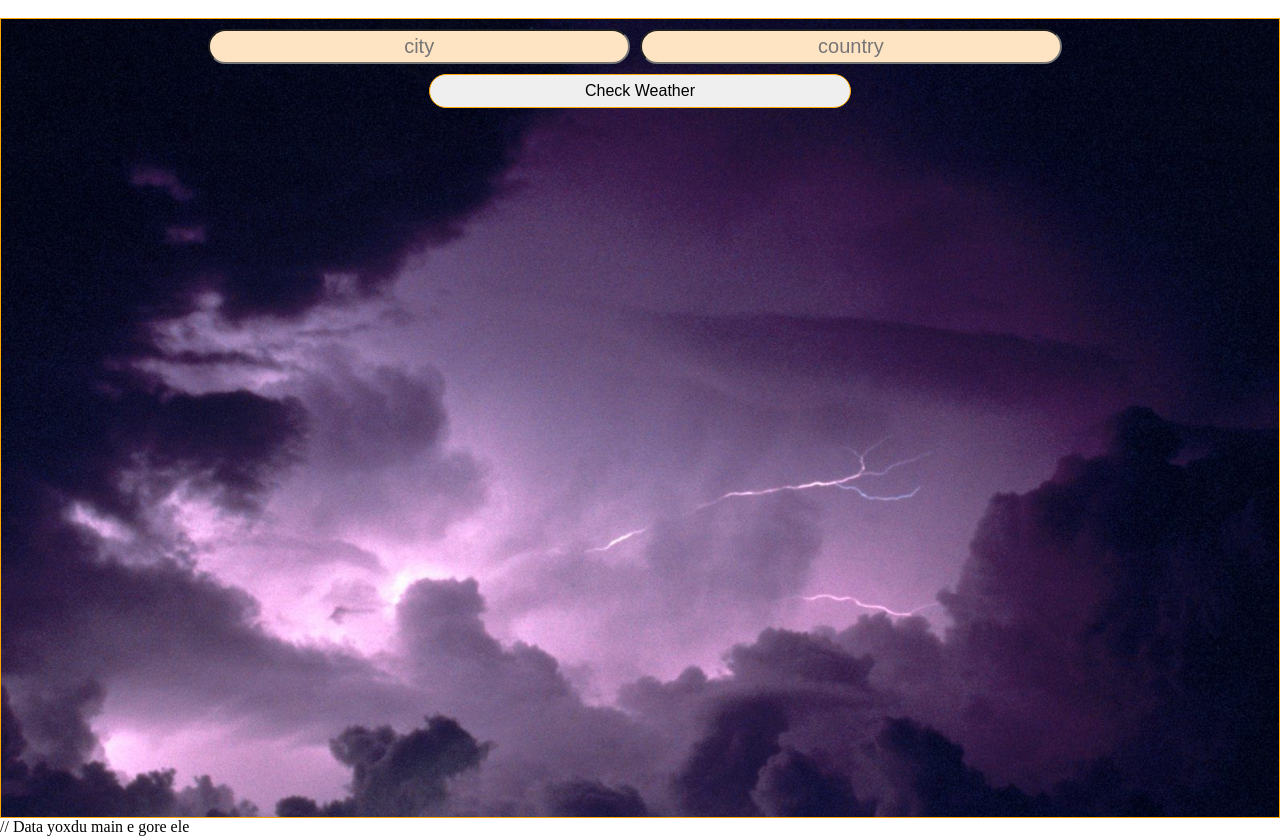
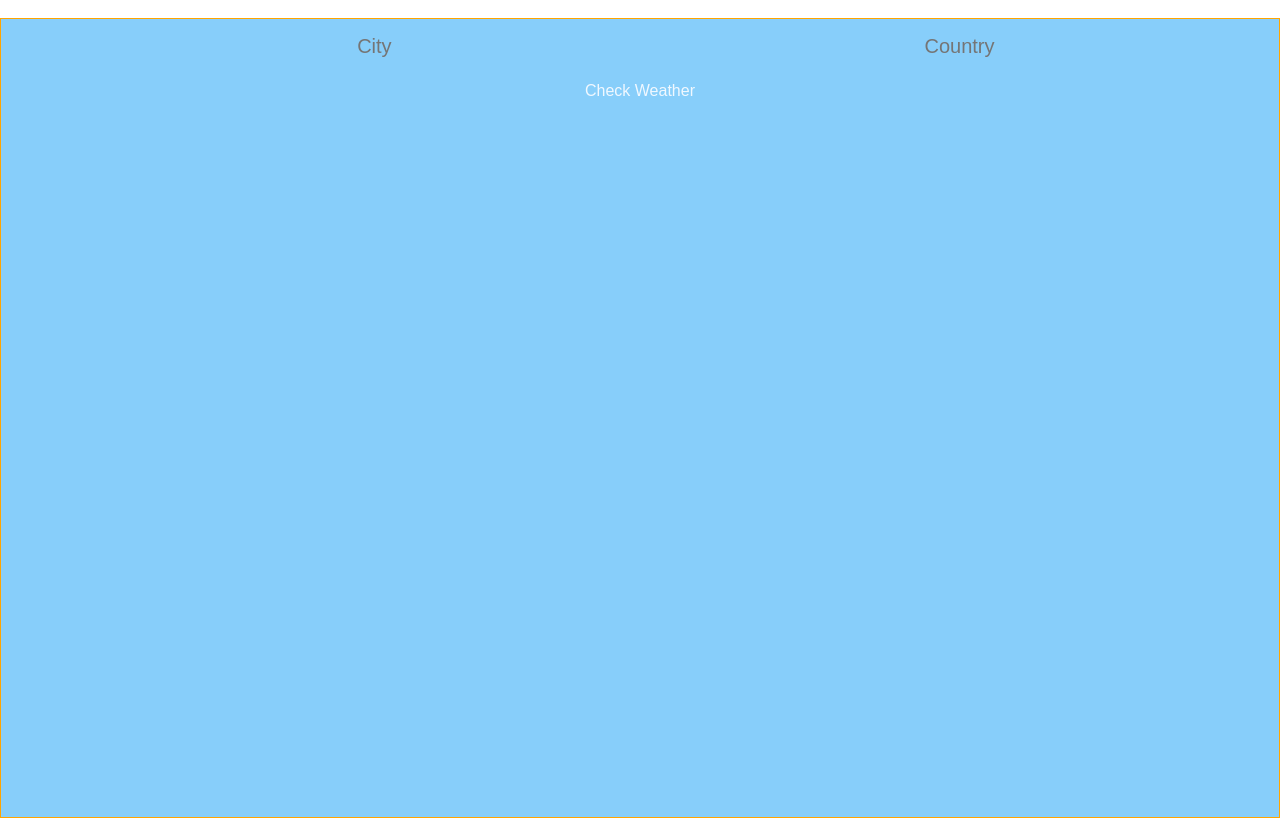
Before and after one commit to zulfuqar2/MainProj, a React (Vite) app: page / in a window 1280 px wide. Built offline with nearby package versions, Linux system fonts and the light colour scheme.

Commit message:
Design time hihu

```diff
--- a/src/components/WeApp.css
+++ b/src/components/WeApp.css
@@ -17,12 +17,15 @@ form{
     border: 1px solid orange;
     justify-content: center;
     text-align: center;
-    background-image:url(../components/img/2859833.jpg);
+
     background-size: cover;
 
 }
+.whole{
+    background-image:url(../components/img/2859833.jpg);
+}
 .city{
-    width: 33%;
+    width: 50%;
     height: 35px;
     border-radius: 41px;
     text-align: center;
@@ -30,10 +33,16 @@ form{
     background-color: bisque;
     color: black;
     font-size: 20px;
+    border: none;
+    outline: none;
+    background-color: transparent;
+}
+.city:hover{
+    background-color:slateblue ;
 }
 
 .country{
-    width: 33%;
+    width: 40%;
     height: 35px;
     border-radius: 41px;
     text-align: center;
@@ -42,6 +51,12 @@ form{
     color: black;
     font-size: 20px;
     margin: 10px;
+    border: none;
+    outline: none;
+    background-color: transparent;
+}
+.country:hover{
+    background-color:slateblue ;
 }
 .subBtn{
     width: 33%;
@@ -49,6 +64,9 @@ form{
     font-size: 16px;
     border-radius: 32px;
     border: 1px solid orange;
+    border: none;
+    background: transparent;
+    color: aliceblue;
 
 }
 .subBtn:hover{
--- a/src/components/WeApp.jsx
+++ b/src/components/WeApp.jsx
@@ -45,9 +45,10 @@ const APIKEY ='47b8c411cbaefbb5c821ccfce0e210fa';
     <div className='weapp'>
       {/* <span className='title'>My Wheather App</span> */}
       <br />
+      <div className='whole'>
       <form action="">
-        <input type="text" className='city' placeholder='city' name='city' onChange={(e)=>handleChange(e)} />
-        <input type="text"  className='country' placeholder='country' name='country' onChange={(e) =>handleChange(e)} />
+        <input type="text" className='city' placeholder='City' name='city' onChange={(e)=>handleChange(e)} />
+        <input type="text"  className='country' placeholder='Country' name='country' onChange={(e) =>handleChange(e)} />
          <button className='subBtn' onClick={(e)=>weatherMain(e)}>Check Weather</button>
 
 
@@ -57,7 +58,7 @@ const APIKEY ='47b8c411cbaefbb5c821ccfce0e210fa';
           <WeaApp main ={Weather}/>
         </div>
       ):null}
-      // Data yoxdu main e gore ele
+    </div>
 
 
 
--- a/src/components/Wea.css
+++ b/src/components/Wea.css
@@ -13,5 +13,15 @@
     font-size: large;
     font-weight: bold;
     color: cadetblue;
-    background-image: url(https://upload.wikimedia.org/wikipedia/commons/9/91/Weather-more-clouds.svg);
+
 }
+
+.header{
+    font-size: 100px;
+}
+.Degree{
+    justify-content: center;
+    background-color:slategray;
+    color: white;
+
+}
--- a/src/components/WeaApp.jsx
+++ b/src/components/WeaApp.jsx
@@ -5,7 +5,7 @@ import '../components/Wea.css';
 const WeaApp = ({main}) => {
 
   const temprature = main.main.temp;
-  const weatherDescription = main.weather.description;
+  const weatherDescription = main.weather[0].description;
   const weatherDescription2 = main.weather.icon;
   const humidity = main.main.humidity;
   const wind = main.wind.speed;
@@ -16,14 +16,12 @@ const WeaApp = ({main}) => {
   return (
     <div className="weather-details">
       <h2 className='header'>Wheather App</h2>
-      <p>Degree: {main.main.temp?temprature:null}°K</p>
-      <p>Wheather {main.weather?weatherDescription:null}</p>
-      <p>{main.weather?weatherDescription2:null}</p>
-      <p>humidtiy: {main.main.humidity?humidity:null}%</p>
-      <p>wind:{wind? wind :null}</p>
-      <p>Sunrise :{sys}  <br/>
-         Sunset :{sys2}
-      </p>
+      <p className='Degree'>Degree: {main.main.temp?temprature:null}°K</p>
+      <p className='Wheather'>Wheather: {main.weather?weatherDescription:null}</p>
+      <p className='icon'>{main.weather?weatherDescription2:null}</p>
+      <p className='Huidity'>humidtiy: {main.main.humidity?humidity:null}%</p>
+      <p className='wind'>wind:{wind? wind :null}</p>
+
     </div>
   );
 };
```
